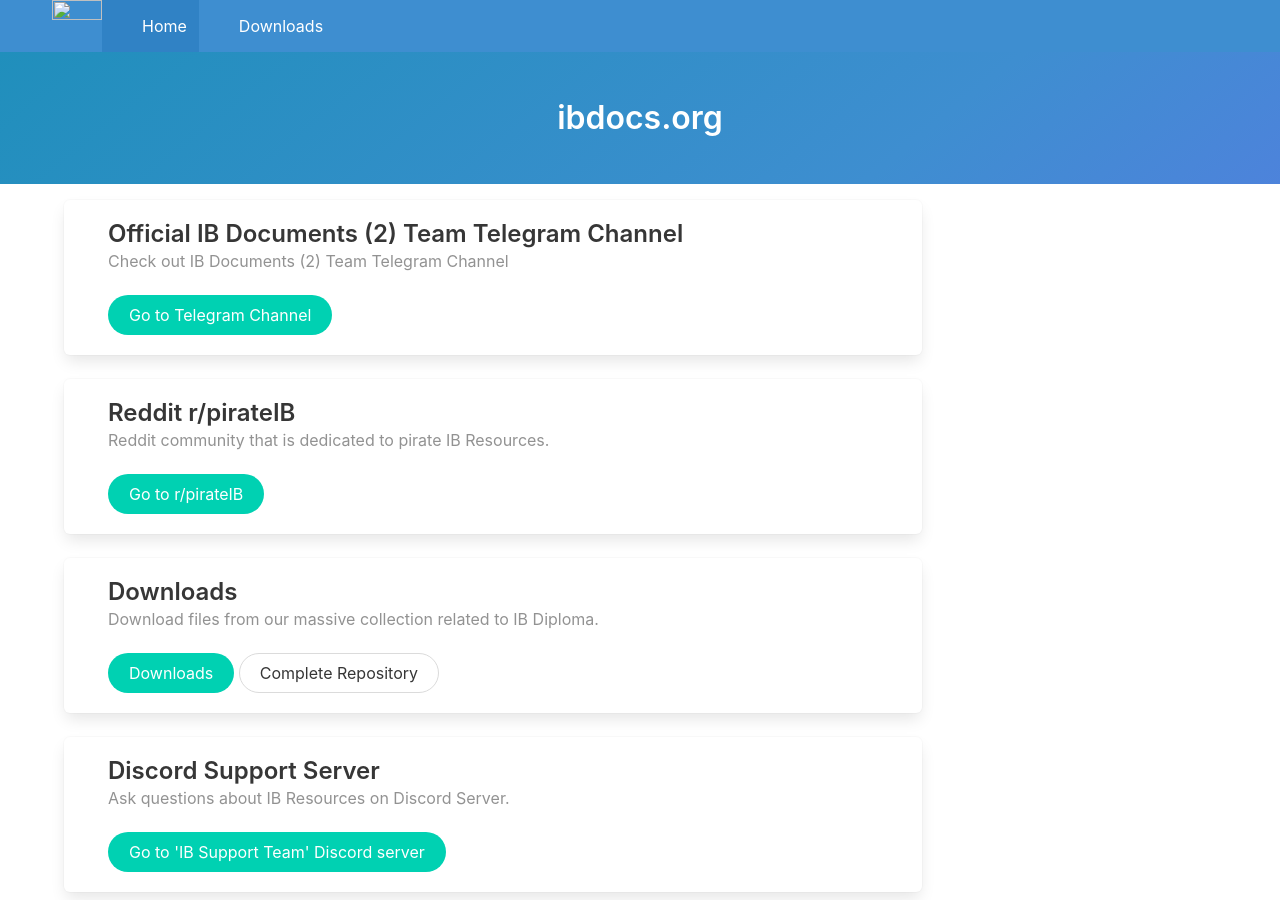
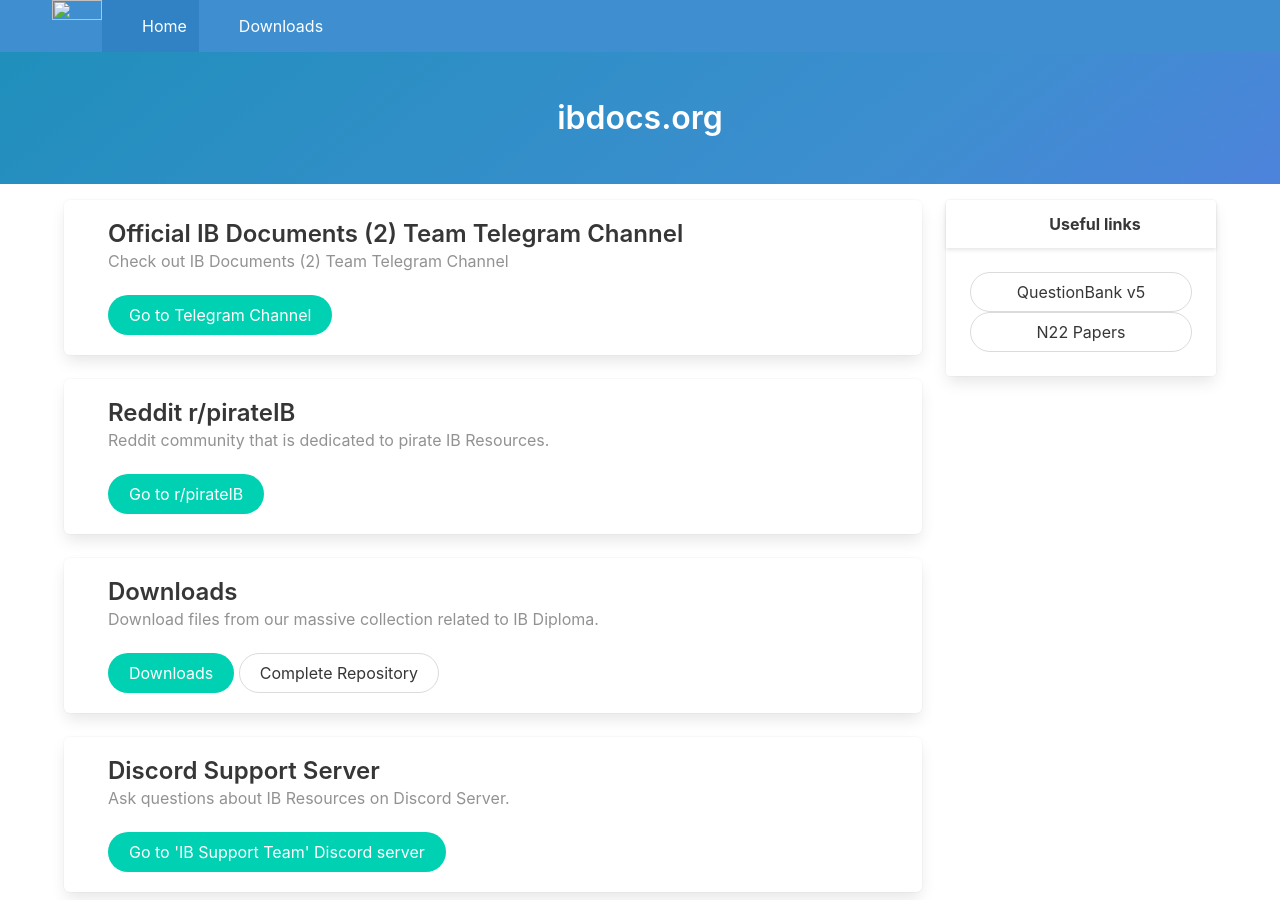
Before and after one commit to ibdocsorg/ibdocs.org, a Jekyll site: the page built from index.html, in a window 1280 px wide and 900 px high. Built offline with Jekyll 4.4.1, drawn with Linux system fonts in a browser that asks for light colours; a script that is not in the unit is left out; some of the changed text lies outside the part shown.

Commit message:
Update index.html

```diff
--- a/index.html
+++ b/index.html
@@ -186,6 +186,8 @@
           </div>
         </div>
       </div>
+
+    </div>
     <div class="column">
       <div class="card">
         <header class="card-header">
@@ -199,8 +201,8 @@
           </p>
         </header>
         <div class="card-content">
-          <a href="https://gateway.ibdocs.org" class="button is-rounded is-fullwidth">Official Gateway for TOR</a>
-          <a href="https://ibdocs.org" class="button is-rounded is-fullwidth">Main Page</a>
+          <a href="https://qbv5.ibsupport.pm" class="button is-rounded is-fullwidth">QuestionBank v5</a>
+          <a href="https://n22.ibsupport.pm" class="button is-rounded is-fullwidth">N22 Papers</a>
         </div>
       </div>
     </div>
```
